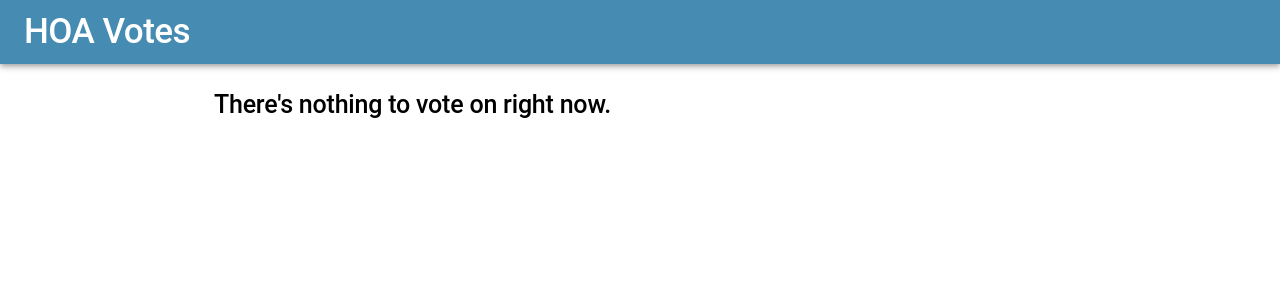
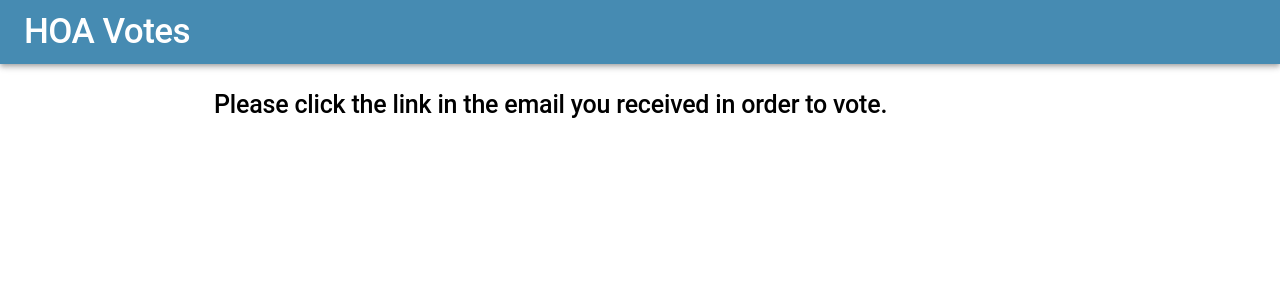
Before and after one commit to JamesMitofsky/Community-Votes, a React (Create React App) app: page /voter in a window 1280 px wide. Shown: the top 300 px of the page. Built offline with nearby package versions, Linux system fonts and the light colour scheme.

Commit message:
Fix insufficient params UI and change copy

```diff
--- a/src/views/ResultsView.jsx
+++ b/src/views/ResultsView.jsx
@@ -35,24 +35,13 @@ export default function ResultsView() {
 
   useEffect(() => {
     try {
-      setPage("loading");
-
       if (urlParams.votableID === null) {
-        // set error state if no votableID exists
-        setError({
-          state: true,
-          message:
-            "We couldn't find the votable ID you were looking for based on this link.",
-        });
-      }
-      if (error.state === true) {
-        console.log(
-          "Exception: couldn't find the votable ID you were looking for based on this link."
-        );
-        return;
+        setPage("insufficientParams");
+        return
       }
 
       async function fetchData() {
+        setPage("loading");
         // request the results from the server
         const instance = axios.create({
           baseURL: process.env.REACT_APP_SERVER_ADDRESS,
@@ -151,7 +140,7 @@ export default function ResultsView() {
 
       {pageState.insufficientParams && (
         <Typography variant="h2">
-          Sorry, we couldn't find the voting results you were looking for.
+          Please click the link in the email you received in order to view the results
         </Typography>
       )}
 
--- a/src/views/VoterView.jsx
+++ b/src/views/VoterView.jsx
@@ -281,7 +281,7 @@ export default function VoterView() {
 
       {pageState.insufficientParams && (
         <Typography variant="h2" component="h1">
-          There's nothing to vote on right now.
+          Please click the link in the email you received in order to vote.
         </Typography>
       )}
 
```
